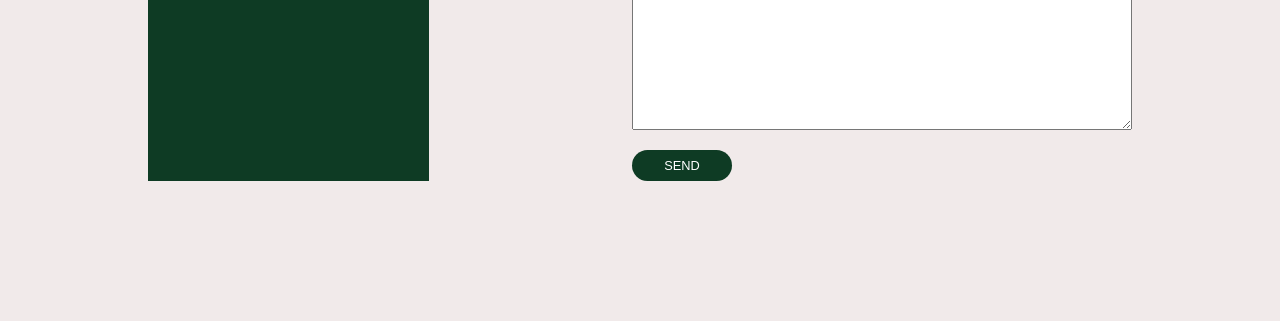
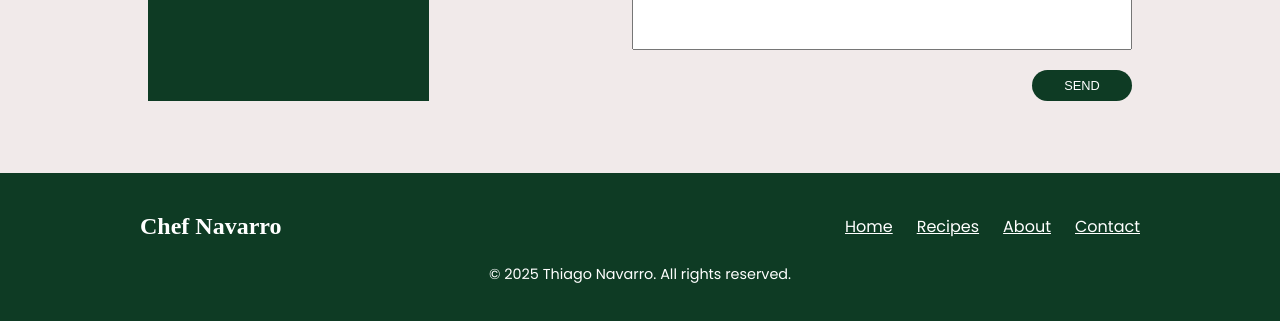
Before and after one commit to lucasvitareli/recipes-page, a React (Vite) app: page / in a window 1280 px wide. Shown: the part 4064-4385 px from the top of the page. Before the commit the page ends 4265 px from the top, so only its background shows below. Built offline with nearby package versions, Linux system fonts and the light colour scheme.

Commit message:
Footer done

```diff
--- a/src/App.jsx
+++ b/src/App.jsx
@@ -8,6 +8,7 @@ import RecipeCard from './components/RecipeCard';
 import RecipeList from './components/RecipeList';
 import AboutMe from './components/About';
 import Contact from './components/Contact';
+import Footer from './components/Footer';
 
 function App() {
   return (
@@ -17,6 +18,7 @@ function App() {
       <RecipeList />
       <AboutMe />
       <Contact />
+      <Footer />
     </ThemeProvider>
   );
 }
--- a/src/components/Contact/index.jsx
+++ b/src/components/Contact/index.jsx
@@ -39,14 +39,30 @@ const Contact = () => {
                 </Socials>
                 <ContactContent>
                     <Title> Contact </Title>
-                    <Form>
+                    <Form
+                        onSubmit={(e) => {
+                            e.preventDefault();
+                            const form = e.target;
+                            const name = form.name.value.trim();
+                            const email = form.email.value.trim();
+                            const message = form.message.value.trim();
+
+                            if (!name || !email || !message) {
+                                alert("All fields are required!");
+                                return;
+                            }
+
+                            // Handle form submission logic here
+                            alert("Thank you, your message was succesfuly sent!");
+                        }}
+                    >
                         <label htmlFor="name">Name <span>*</span></label>
-                        <input type="text" />
+                        <input type="text" id="name" name="name" />
                         <label htmlFor="email">Email <span>*</span></label>
-                        <input type="text" />
+                        <input type="text" id="email" name="email" />
                         <label htmlFor="message">Message <span>*</span></label>
-                        <textarea id="message"></textarea>
-                        <Button>SEND</Button>
+                        <textarea id="message" name="message"></textarea>
+                        <Button type="submit">SEND</Button>
                     </Form>
                 </ContactContent>
             </Content>
--- a/src/components/Contact/style.js
+++ b/src/components/Contact/style.js
@@ -91,7 +91,7 @@ export const Form = styled.div`
     }
 
     span {
-    color: ${({ theme }) => theme.colors.secondary};
+        color: ${({ theme }) => theme.colors.secondary};
     }
 
     input {
@@ -105,6 +105,7 @@ export const Form = styled.div`
         padding: 10px;
         font-family: Roboto;
         font-size: 1rem;
+        resize: none;
     }
 `
 
@@ -121,9 +122,9 @@ export const Button = styled.button`
     font-weight: 400;
     cursor: pointer;
     transition: all 0.3s ease-in-out;
+    align-self: flex-end;
 
     &:hover {
-        background-color: ${({ theme }) => theme.colors.secondary};
-        color: ${({ theme }) => theme.colors.primary};
+        background-color: ${({ theme }) => theme.colors.hooverButton};
     }
     `
--- a/src/components/Footer/index.jsx
+++ b/src/components/Footer/index.jsx
@@ -0,0 +1,32 @@
+import React from "react";
+import {
+    FooterContainer,
+    FooterContent,
+    Logo,
+    NavLinks,
+    LinkItem,
+    Copyright
+} from "./style";
+
+function Footer() {
+    return (
+        <FooterContainer>
+            <FooterContent>
+                <Logo>Chef Navarro</Logo>
+
+                <NavLinks>
+                    <LinkItem href='home'>Home</LinkItem>
+                    <LinkItem href='#recipes'>Recipes</LinkItem>
+                    <LinkItem href='#about'>About</LinkItem>
+                    <LinkItem href='#contact'>Contact</LinkItem>
+                </NavLinks>
+            </FooterContent>
+
+            <Copyright>
+                © {new Date().getFullYear()} Thiago Navarro. All rights reserved.
+            </Copyright>
+        </FooterContainer>
+    );
+}
+
+export default Footer;
--- a/src/components/Footer/style.js
+++ b/src/components/Footer/style.js
@@ -0,0 +1,49 @@
+import styled from "styled-components";
+
+export const FooterContainer = styled.footer`
+    background-color: ${({ theme }) => theme.colors.primary};
+    color: ${({ theme }) => theme.colors.textWhite};
+    padding: 40px 20px;
+    text-align: center;
+`;
+
+export const FooterContent = styled.div`
+    display: flex;
+    flex-direction: column;
+    align-items: center;
+    gap: 16px;
+
+    @media (min-width: 768px) {
+    flex-direction: row;
+    justify-content: space-between;
+    max-width: 1000px;
+    margin: 0 auto;
+    }
+`;
+
+export const Logo = styled.h3`
+    font-family: ${({ theme }) => theme.fonts.title};
+    font-size: 1.5rem;
+`;
+
+export const NavLinks = styled.nav`
+    display: flex;
+    gap: 24px;
+    flex-wrap: wrap;
+`;
+
+export const LinkItem = styled.a`
+    color: ${({ theme }) => theme.colors.textWhite};
+    font-size: 1rem;
+    transition: opacity 0.3s;
+
+    &:hover {
+    opacity: 0.7;
+    }
+`;
+
+export const Copyright = styled.p`
+    margin-top: 24px;
+    font-size: 0.9rem;
+    color: ${({ theme }) => theme.colors.muted};
+`;
--- a/src/components/Header/index.jsx
+++ b/src/components/Header/index.jsx
@@ -4,11 +4,11 @@ import { HeaderContainer, Title, Nav, NavLink, Button } from './style';
 
 function Header() {
     return (
-        <HeaderContainer>
+        <HeaderContainer id='home'>
             <Title>Chef Navarro</Title>
             <Nav>
-                <NavLink href="#">Home</NavLink>
-                <NavLink href="#">Recipes</NavLink>
+                <NavLink href="#home">Home</NavLink>
+                <NavLink href="#recipes">Recipes</NavLink>
                 <NavLink href="#about">About</NavLink>
                 <NavLink href="#contact">Contact</NavLink>
                 <Button>Sign-Up</Button>
--- a/src/components/RecipeList/index.jsx
+++ b/src/components/RecipeList/index.jsx
@@ -13,7 +13,7 @@ function RecipeList() {
 );
 
     return (
-        <ListContainer>
+        <ListContainer id="recipes">
             <SearchBar
                 searchTerm={searchTerm}
                 setSearchTerm={setSearchTerm}
--- a/src/components/RecipeList/style.js
+++ b/src/components/RecipeList/style.js
@@ -1,7 +1,7 @@
 import styled from "styled-components";
 
 export const ListContainer = styled.section`
-    padding: 60px 20px;
+    padding: 20px 20px;
     max-width: 80%;
     margin: 0 auto;
 
```
